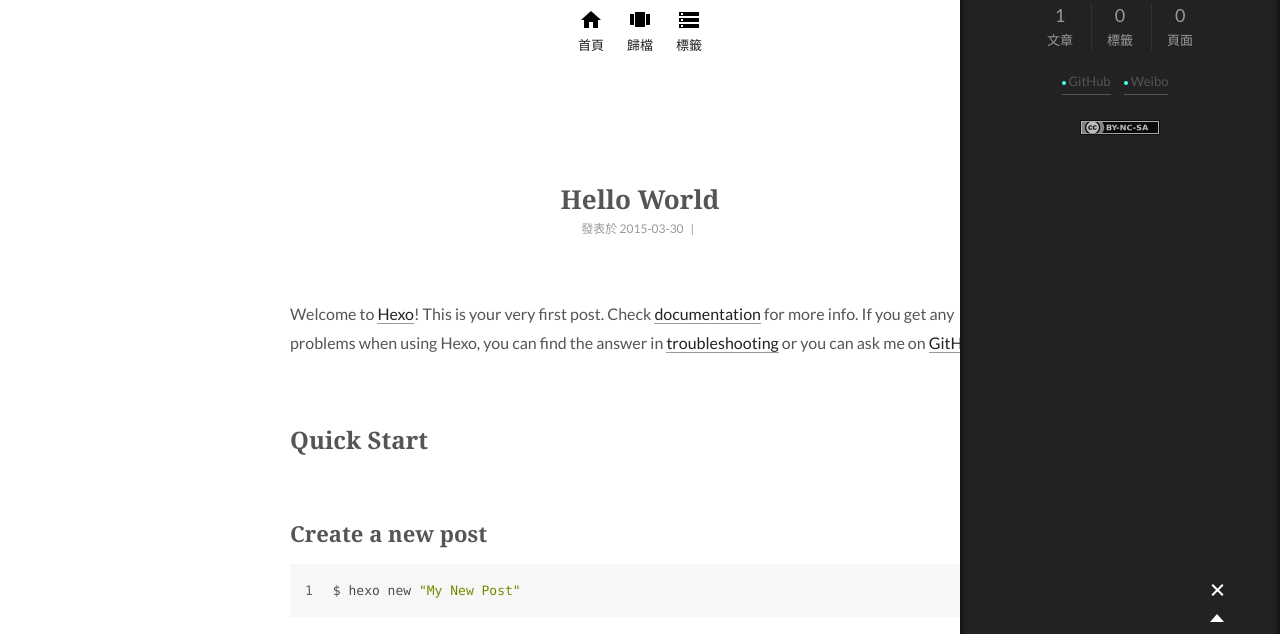
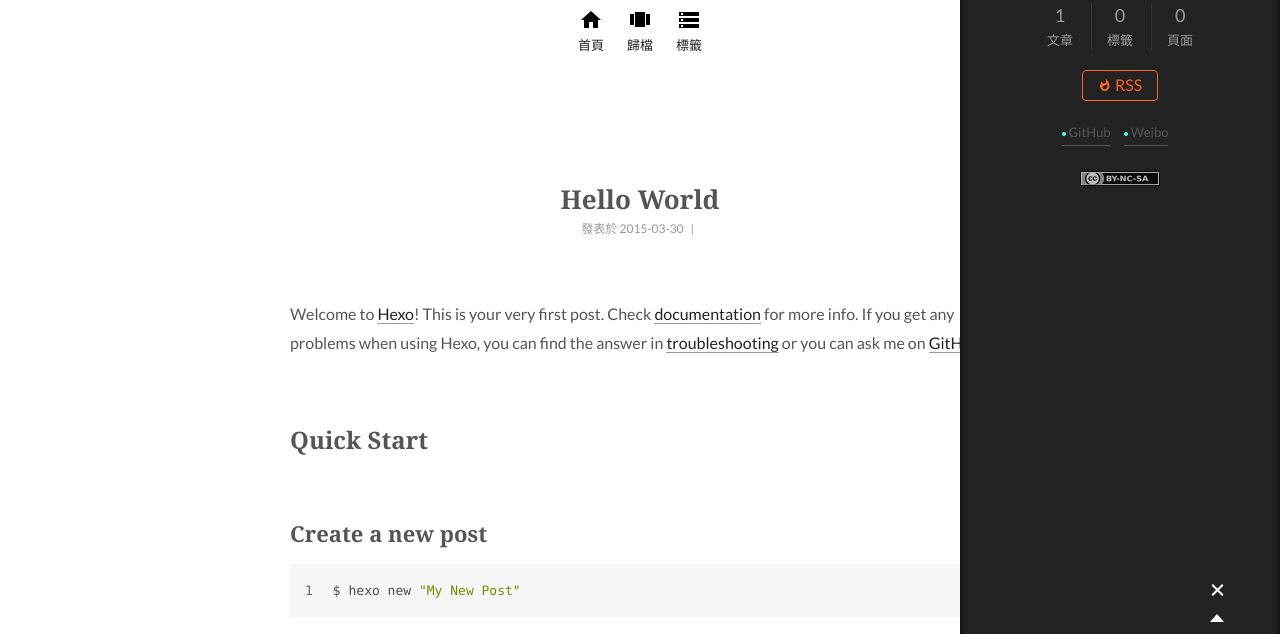
Before and after one commit to terily/terily.github.io, a plain HTML site: page index.html in a window 1280 px wide. Both pictures are taken after a click on the element 1217 px from the left and 742 px from the top of the page. Shown: the part 151-785 px from the top of the page. Drawn offline with Linux system fonts and the light colour scheme; a script that the page names is missing.

Commit message:
Site updated: 2015-03-30 19:22:05

```diff
--- a/index.html
+++ b/index.html
@@ -24,6 +24,8 @@
     <meta name="keywords" content="Hexo,next" />
 
 
+
+    <link rel="alternate" href="/atom.xml" title="terilys‘s blog" type="application/atom+xml" />
 
 
 
@@ -230,6 +232,13 @@
         </div>
       </div>
 
+
+        <div class="feed-link motion-element">
+          <a href="/atom.xml">
+            <i class="menu-item-icon icon-feed"></i>
+            RSS
+          </a>
+        </div>
 
 
       <div class="links-of-author motion-element">
```
Also changed, not shown: 2015/03/30/hello-world/index.html (+11 -0 lines), archives/2015/03/index.html (+9 -0 lines), archives/2015/index.html (+9 -0 lines), archives/index.html (+9 -0 lines), favicon.ico (added).
